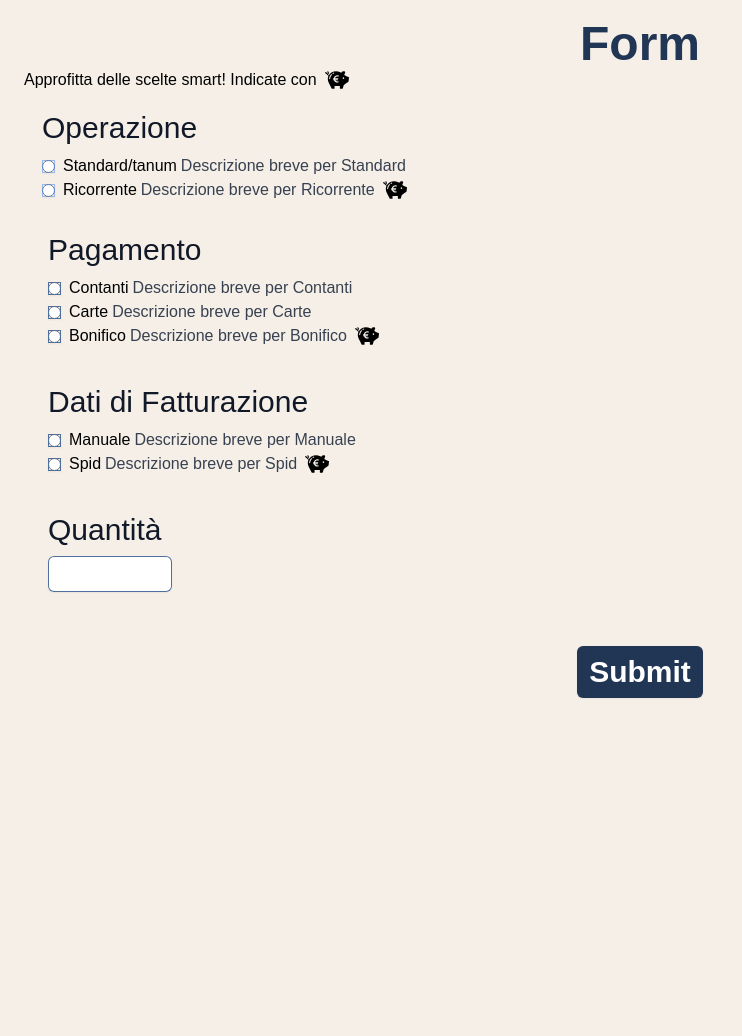
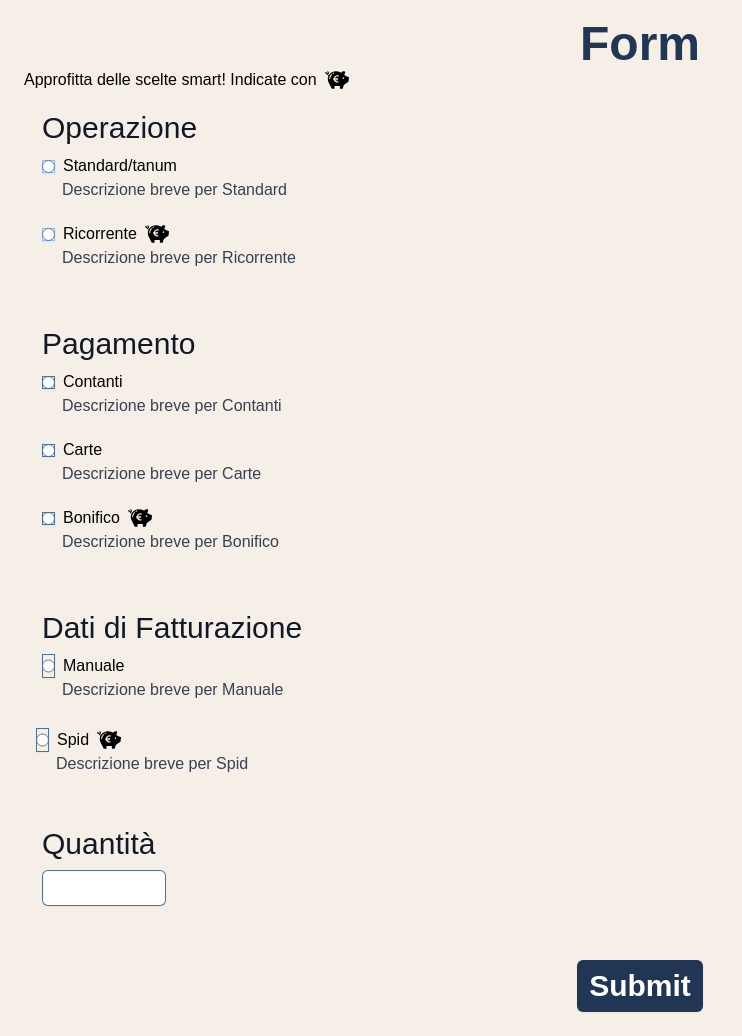
Before and after one commit to icoletti/alternanza, a Flask app: template backend/templates/upload.html in a window 1280 px wide. Shown: the part 206-1242 px from the top of the page, without its empty margins (0-742 px from the left). Before the commit the page ends 904 px from the top, so only its background shows below. Run offline with Flask 3, Linux system fonts and the light colour scheme; the template is opened without the code that fills it: values that come from a table or form of the project are taken from there, others are empty; parts of the project's set-up code (start-up, migrations or seed data) failed here and were passed over.

Commit message:
descrizioni in colonne

```diff
--- a/backend/form.py
+++ b/backend/form.py
@@ -12,25 +12,20 @@ logger.addHandler(handler)
 logger.setLevel(logging.INFO)
 
 
-# Parametri definiti nel .env
+'''Parametri definiti nel .env'''
 quantity_ranges =  list(map(int, os.environ.get("QUANTITY_RANGES").split(',')))
 commission_rates = list(map(float, os.environ.get("COMMISSION_RATES").split(',')))
 best_option_adjustment = float(os.environ.get("BEST_OPTION_ADJUSTMENT"))
 base_commission = float(os.environ.get("BASE_COMMISSION"))
 
-# Form per le sottocategorie
-class SubCategoryForm(FlaskForm):
-    option = RadioField('Option', choices=[], validators=[InputRequired()])
+
 
 class MyForm(FlaskForm):
+    '''contenuto del mio form'''
     operation = RadioField('Operazione', choices=[('opt1', 'Standard/tanum'), ('best_option0', 'Ricorrente')], validators=[DataRequired()])
-    # best_option_option = RadioField('Operazioni Ricorrenti', choices=[('sub1', 'Bisettimanale'), ('sub2', 'Mensile'), ('sub3', 'Trimestrale')], validators=[DataRequired()])
-    # standard_option = RadioField('Operazioni Standard', choices=[('sub1', '1-2 giorni lavorativi'), ('sub2', '"Fast" (50 euro)')], validators=[DataRequired()])
     payment = RadioField('Pagamento', choices=[('cash', 'Contanti'), ('credit_card', 'Carte'), ('best_option1', 'Bonifico')], validators=[DataRequired()])
     billing_info = RadioField('Dati di Fatturazione', choices=[('manual', 'Manuale'), ('best_option2', 'Spid')], validators=[DataRequired()])
     quantity = IntegerField('Quantità', validators=[DataRequired(), NumberRange(min=100, max=100000, message='Quantità deve essere tra 100 e 100000')])
-    subcategories1 = FieldList(FormField(SubCategoryForm), min_entries=3, max_entries=3)
-    subcategories2 = FieldList(FormField(SubCategoryForm), min_entries=2, max_entries=2)
     category_descriptions = {
         'opt1': 'Descrizione breve per Standard',
         'best_option0': 'Descrizione breve per Ricorrente',
@@ -43,9 +38,11 @@ class MyForm(FlaskForm):
 
 
 def calculate_purchase_btc(quantity, price):
+    '''metodo per calcolare le commissioni in BTC'''
     return (quantity / price)
 
 def calculate_commission(quantity, operation, payment, billing_info):
+    '''metodo per calcolare le commissioni in EURO'''
     for i, range_max in enumerate(quantity_ranges):
         if quantity <= range_max:
             logger.info(quantity)
--- a/backend/templates/upload.html
+++ b/backend/templates/upload.html
@@ -9,23 +9,26 @@
 
 <form class="m-3" method="POST" action="{{ url_for('upload')}}">
     {{ form.csrf_token }}
-    {{form.hidden_tag()}}
+    {{ form.hidden_tag() }}
+
     <div class="p-1.5">
         <ul>
             <li>{{ form.operation.label(class="block text-gray-900 text-3xl mb-2") }}</li>
             <li>
                 {% for subfield in form.operation %}
-                <div class="flex items-center">
-                    {{ subfield(class="text-2xl shadow-sm ring-1 ring-inset sm:leading-6") }}
-                    <label for="{{ subfield.id }}" class="ml-2">{{ subfield.label.text }}</label>
+                <div class="flex flex-col">
+                    <div class="flex items-center">
+                        {{ subfield(class="text-2xl shadow-sm ring-1 ring-inset sm:leading-6") }}
+                          <label for="{{ subfield.id }}" class="ml-2">{{ subfield.label.text }}</label>
+                           {% if subfield.data == 'best_option0' or subfield.data == 'best_option1' or subfield.data == 'best_option2'%}
+                          <img src="{{ url_for('static', filename='images/best_option.svg') }}" class="ml-2 w-6 h-6" alt="Best Option">
+                          {% endif %}
+                    </div>
+                    <div class="text-gray-700 ml-5 mb-5">
+                        {{ form.category_descriptions[subfield.data] }}
 
-                    <div class="text-gray-700 ml-1">
-                        {{ form.category_descriptions[subfield.data] }}
                     </div>
-                    {% if subfield.data == 'best_option0' or subfield.data == 'best_option1' or subfield.data == 'best_option2'%}
-                        <img src="{{ url_for('static', filename='images/best_option.svg') }}" class="ml-2 w-6 h-6"
-                        alt="Best Option">
-                    {% endif %}
+
                 </div>
 
                 {% endfor %}
@@ -34,38 +37,28 @@
             <span style="color: red;">{{ error }}</span>
             {% endfor %}
         </ul>
-<!--
-        {% if selected_operation == 'opt1' %}
-        <div id="standard-options" class="p-1.5 ml-4">
-            {{ form.standard_option.label(class="block text-xl mb-2") }}
-            {{ form.standard_option(class="block sm:leading-6") }}
-        </div>
-        {% elif selected_operation == 'best_option' %}
-        <div id="best-option-options" class="p-1.5 ml-4">
-            {{ form.best_option_option.label(class="block text-xl mb-2") }}
-            {{ form.best_option_option(class="block sm:leading-6") }}
-        </div>
     </div>
-    {% endif %}-->
     <br>
     <div class="p-1.5">
         <ul>
             <li>{{ form.payment.label(class="block text-gray-900 text-3xl mb-2") }}</li>
             <li>
                 {% for subfield in form.payment %}
+                <div  class="flex flex-col">
                 <div class="flex items-center">
                     {{ subfield(class="rounded-md border-0 p-1.5 text-gray-900 text-2xl shadow-sm ring-1 ring-inset
                     ring-bluegray placeholder:text-gray-400 focus:ring-2 focus:ring-inset focus:ring-cloudburst
                     sm:leading-6") }}
                     <label for="{{ subfield.id }}" class="ml-2">{{ subfield.label.text }}</label>
-                    <div class="text-gray-700 ml-1">
+                    {% if subfield.data == 'best_option0' or subfield.data == 'best_option1' or subfield.data == 'best_option2'%}
+                    <img src="{{ url_for('static', filename='images/best_option.svg') }}" class="ml-2 w-6 h-6" alt="Best Option">
+                    {% endif %}
+                </div>
+                <div class="text-gray-700 ml-5 mb-5">
                         {{ form.category_descriptions[subfield.data] }}
                     </div>
-                    {% if subfield.data == 'best_option0' or subfield.data == 'best_option1' or subfield.data == 'best_option2'%}
-                        <img src="{{ url_for('static', filename='images/best_option.svg') }}" class="ml-2 w-6 h-6"
-                        alt="Best Option">
-                    {% endif %}
                 </div>
+
                 {% endfor %}
             </li>
             {% for error in form.payment.errors %}
@@ -82,19 +75,23 @@
             <li>{{ form.billing_info.label(class="block text-gray-900 text-3xl mb-2") }}</li>
             <li>
                 {% for subfield in form.billing_info %}
-                <div class="flex items-center">
+                <div class="flex flex-col>
+                    <div class="flex items-center">
                     {{ subfield(class="rounded-md border-0 p-1.5 text-gray-900 text-2xl shadow-sm ring-1 ring-inset
                     ring-bluegray placeholder:text-gray-400 focus:ring-2 focus:ring-inset focus:ring-cloudburst
                     sm:leading-6")}}
                     <label for="{{subfield.id}}" class="ml-2">{{ subfield.label.text }}</label>
-                    <div class="text-gray-700 ml-1">
-                        {{ form.category_descriptions[subfield.data] }}
-                    </div>
+
                     {% if subfield.data == 'best_option0' or subfield.data == 'best_option1' or subfield.data == 'best_option2'%}
                         <img src="{{ url_for('static', filename='images/best_option.svg') }}" class="ml-2 w-6 h-6"
                         alt="Best Option">
                     {% endif %}
                 </div>
+                    <div  class="text-gray-700 ml-5 mb-5">
+                        {{ form.category_descriptions[subfield.data] }}
+                    </div>
+                </div>
+
                 {% endfor %}
             </li>
             {% for error in form.payment.errors %}
```
